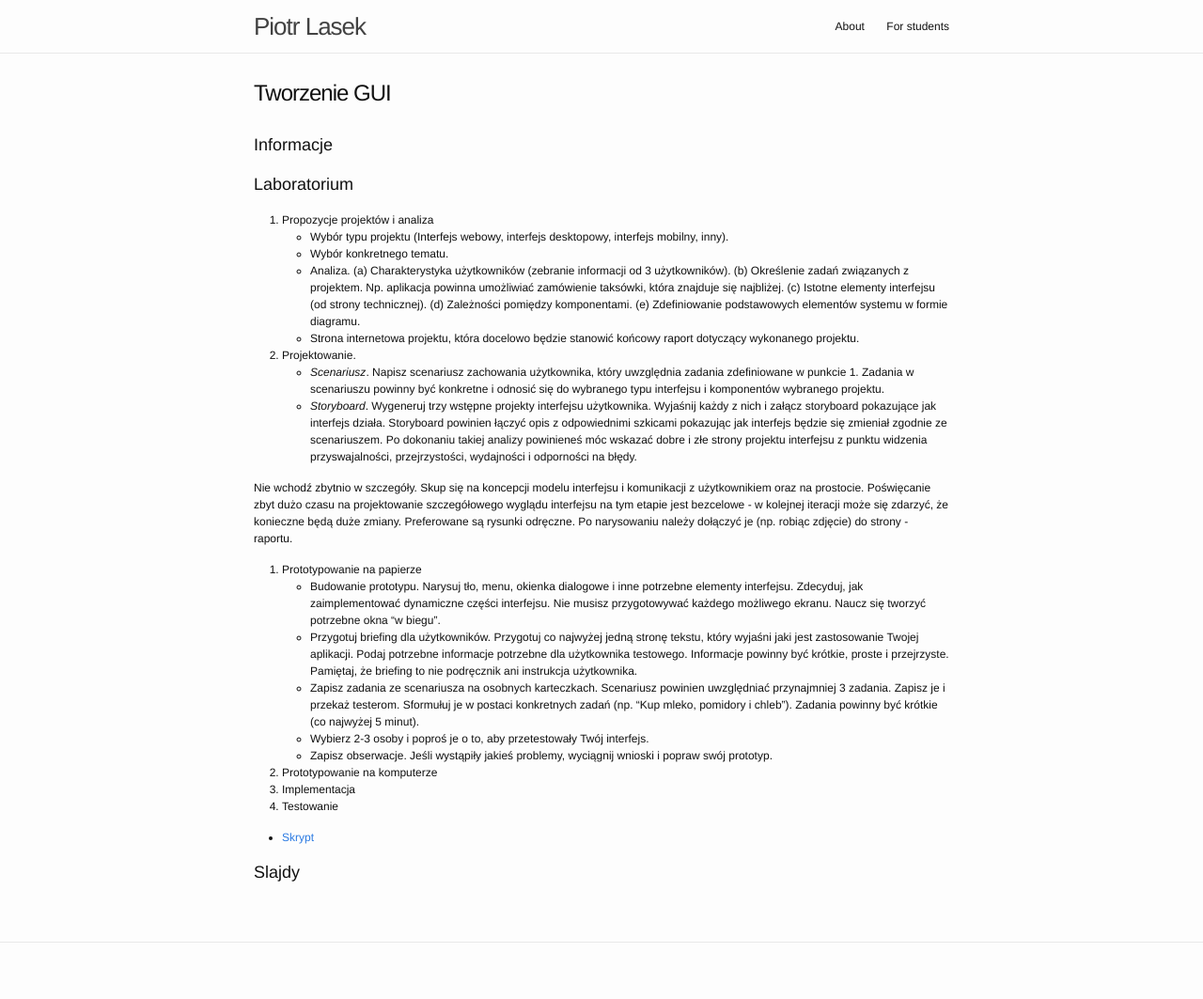
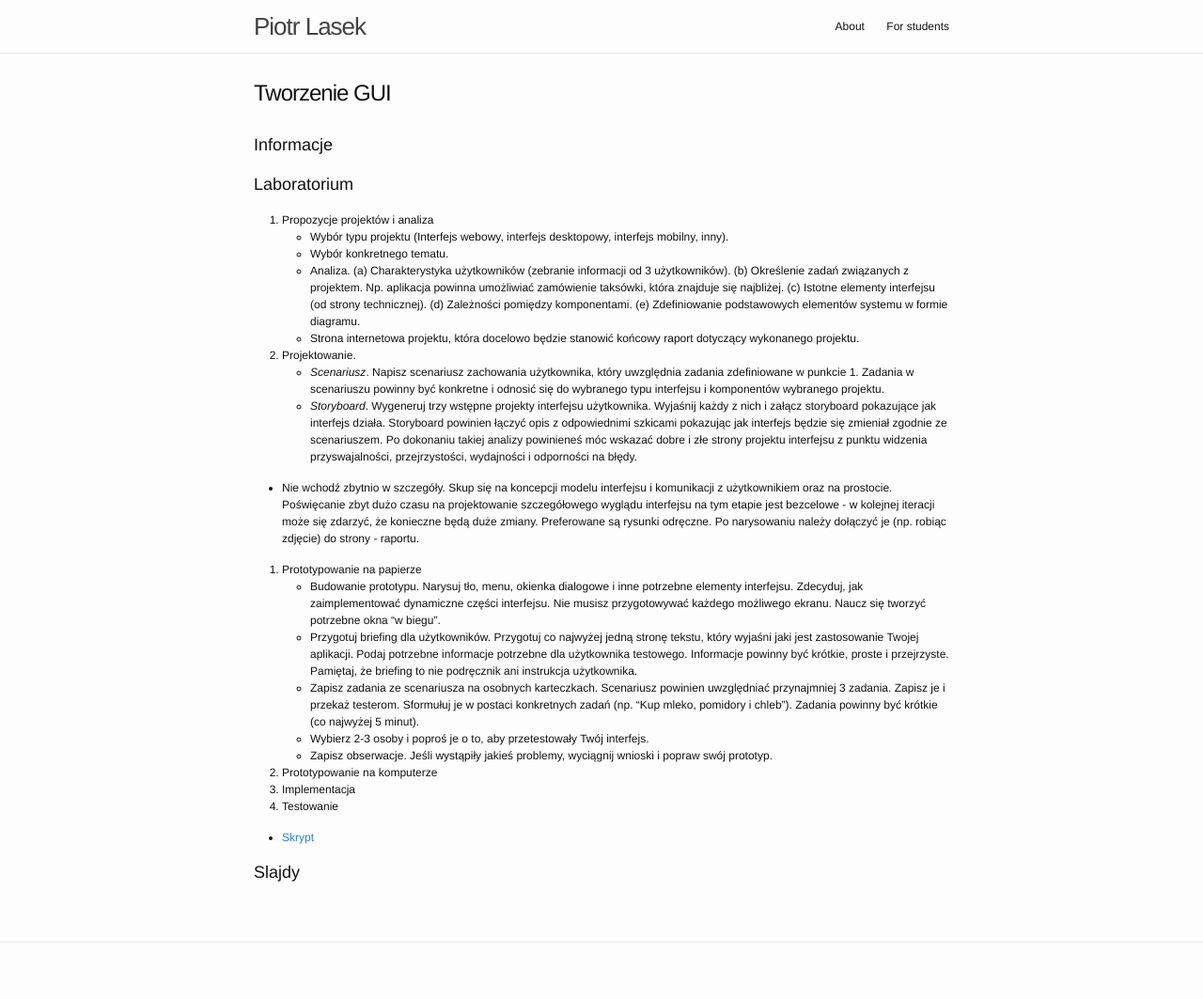
Before and after one commit to piotrlasek/piotrlasek.github.io, a Jekyll site: the page built from for-students/tgui2016.md, in a window 1280 px wide. Shown: the whole page at 94% size. Built offline with Jekyll 4.4.1, drawn with Linux system fonts in a browser that asks for light colours.

```diff
--- a/for-students/tgui2016.md
+++ b/for-students/tgui2016.md
@@ -19,8 +19,7 @@ exclude: true
   * *Scenariusz*. Napisz scenariusz zachowania użytkownika, który uwzględnia zadania zdefiniowane w punkcie 1. Zadania w scenariuszu powinny być konkretne i odnosić się do wybranego typu interfejsu i komponentów wybranego projektu.
   * *Storyboard*. Wygeneruj trzy wstępne projekty interfejsu użytkownika. Wyjaśnij każdy z nich i załącz storyboard pokazujące jak interfejs działa. Storyboard powinien łączyć opis z odpowiednimi szkicami pokazując jak interfejs będzie się zmieniał zgodnie ze scenariuszem. Po dokonaniu takiej analizy powinieneś móc wskazać dobre i złe strony projektu interfejsu z punktu widzenia przyswajalności, przejrzystości, wydajności i odporności na błędy.
 
-  Nie wchodź zbytnio w szczegóły. Skup się na koncepcji modelu interfejsu i komunikacji z użytkownikiem oraz na prostocie. Poświęcanie zbyt dużo czasu na projektowanie szczegółowego wyglądu interfejsu na tym etapie jest bezcelowe - w kolejnej iteracji może się zdarzyć, że konieczne będą duże zmiany.
-Preferowane są rysunki odręczne. Po narysowaniu należy dołączyć je (np. robiąc zdjęcie) do strony - raportu.
+ + Nie wchodź zbytnio w szczegóły. Skup się na koncepcji modelu interfejsu i komunikacji z użytkownikiem oraz na prostocie. Poświęcanie zbyt dużo czasu na projektowanie szczegółowego wyglądu interfejsu na tym etapie jest bezcelowe - w kolejnej iteracji może się zdarzyć, że konieczne będą duże zmiany. Preferowane są rysunki odręczne. Po narysowaniu należy dołączyć je (np. robiąc zdjęcie) do strony - raportu.
 
 3. Prototypowanie na papierze
   * Budowanie prototypu. Narysuj tło, menu, okienka dialogowe i inne potrzebne elementy interfejsu. Zdecyduj, jak zaimplementować dynamiczne części interfejsu. Nie musisz przygotowywać każdego możliwego ekranu. Naucz się tworzyć potrzebne okna “w biegu”.
```
